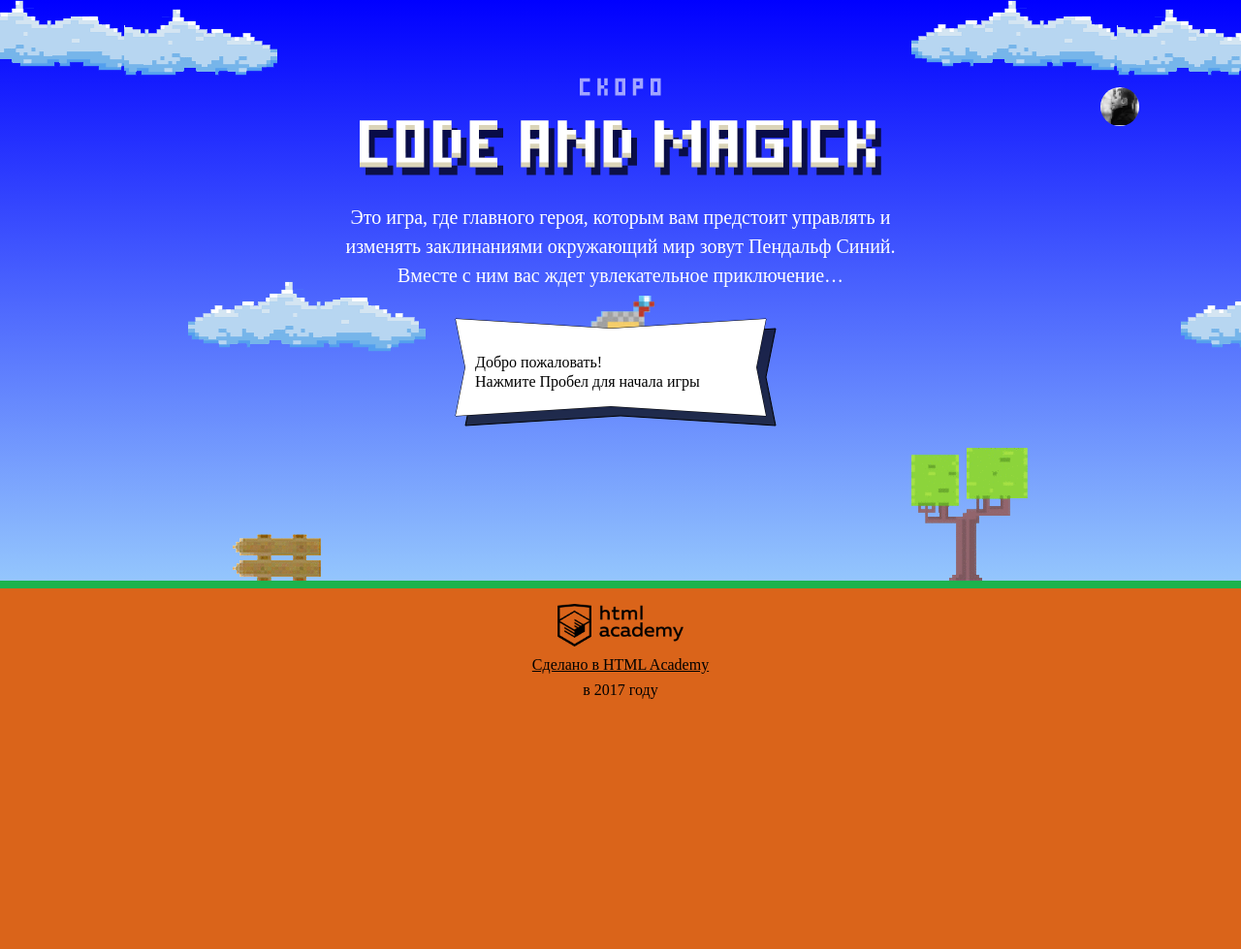
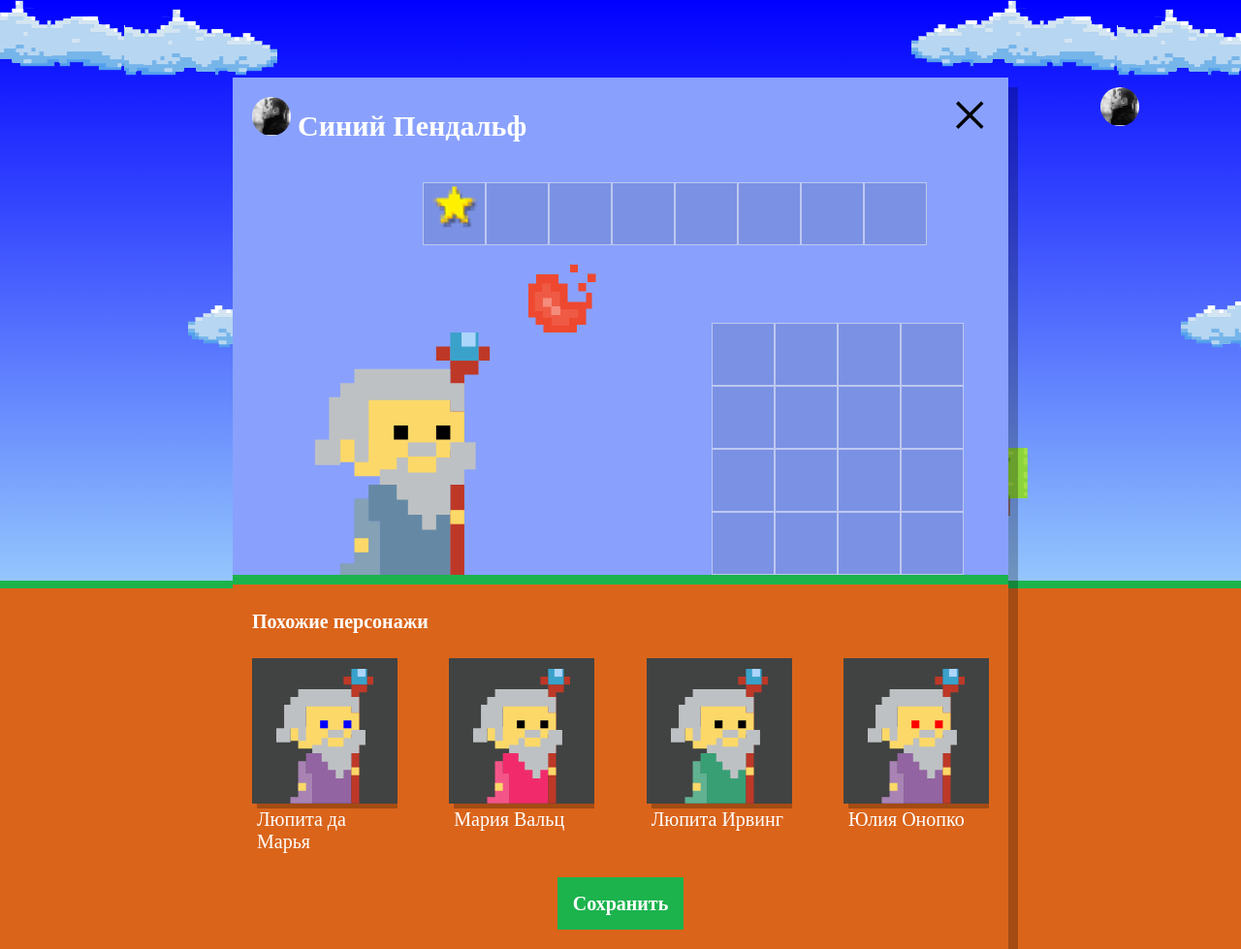
Before and after one commit to vitalikgosin/623405-code-and-magick, a website: page index.html in a window 1280 px wide. Shown: the whole page at 97% size. Before the commit the page ends 800 px from the top, so only its background shows below. Drawn offline with Linux system fonts and the light colour scheme; a web font is replaced by a local one.

Commit message:
module3-task1

```diff
--- a/index.html
+++ b/index.html
@@ -209,6 +209,7 @@
 </script>
 <script src="js/game.js"></script>
 <script src="js/stat.js"></script>
+<script src="js/setup.js"></script>
 
 </body>
 </html>
--- /dev/null
+++ b/js/setup.js
@@ -0,0 +1,47 @@
+// Файл setup.js
+'use strict';
+
+var WIZARD_NAMES = ['Иван', 'Хуан Себастьян', 'Мария', 'Кристоф', 'Виктор', 'Юлия', 'Люпита', 'Вашингтон'];
+var WIZARD_F_NAMES = ['да Марья', 'Верон', 'Мирабелла', 'Вальц', 'Онопко', 'Топольницкая', 'Нионго', 'Ирвинг'];
+var COAT_COLOR = ['rgb(101, 137, 164)', 'rgb(241, 43, 107)', 'rgb(146, 100, 161)', 'rgb(56, 159, 117)', 'rgb(215, 210, 55)', 'rgb(0, 0, 0)'];
+var EYES_COLOR = ['black', 'red', 'blue', 'yellow', 'green'];
+
+var userDialog = document.querySelector('.setup');
+userDialog.classList.remove('hidden');
+
+var similarListElement = userDialog.querySelector('.setup-similar-list');
+
+var similarWizardTemplate = document.querySelector('#similar-wizard-template').content;
+
+function getRndInteger(min, max) {
+  return Math.floor(Math.random() * (max - min + 1));
+}
+
+var wizards = [];
+for (var i = 0; i < WIZARD_NAMES.length; i++) {
+  wizards.push([
+    {
+      name: WIZARD_NAMES [getRndInteger(1, WIZARD_NAMES.length)] + ' ' + WIZARD_F_NAMES [getRndInteger(1, WIZARD_F_NAMES.length)],
+      coatColor: COAT_COLOR [getRndInteger(1, COAT_COLOR.length)],
+      eyesColor: EYES_COLOR[getRndInteger(1, EYES_COLOR.length)]
+    }]);
+
+}
+
+
+var renderWizard = function (wizard) {
+  var wizardElement = similarWizardTemplate.cloneNode(true);
+  wizardElement.querySelector('.setup-similar-label').textContent = wizard.name;
+  wizardElement.querySelector('.wizard-coat').style.fill = wizard.coatColor;
+  wizardElement.querySelector('.wizard-eyes').style.fill = wizard.eyesColor;
+
+  return wizardElement;
+};
+
+var fragment = document.createDocumentFragment();
+for (var j = 0; j < 4; j++) {
+  fragment.appendChild(renderWizard(wizards[j][0]));
+}
+similarListElement.appendChild(fragment);
+
+userDialog.querySelector('.setup-similar').classList.remove('hidden');
```
